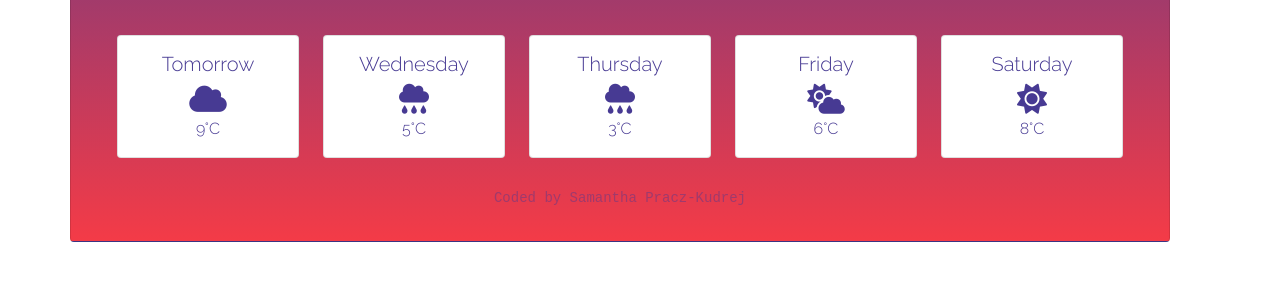
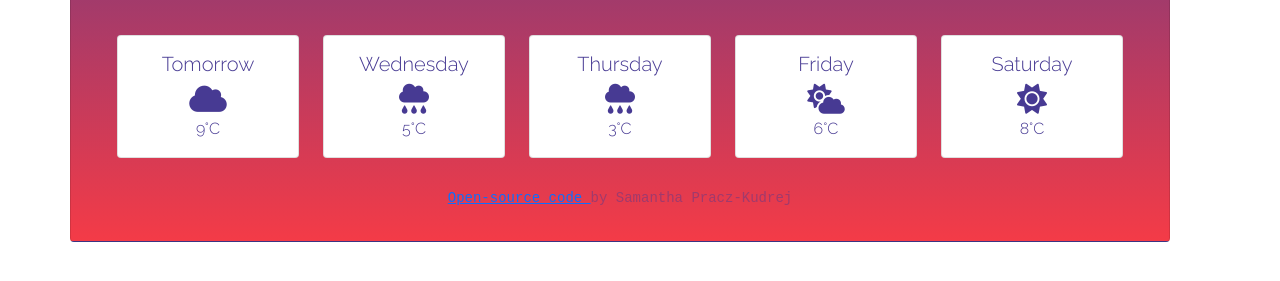
Before and after one commit to sammmmie/Weather-Project, a plain HTML site: page index.html in a window 1280 px wide. Shown: the part 363-644 px from the top of the page. Drawn offline with nearby package versions, Linux system fonts and the light colour scheme.

Commit message:
Add GitHub

```diff
--- a/index.html
+++ b/index.html
@@ -125,7 +125,7 @@
      </div>
 
 
-<p id="codedBy"> Coded by Samantha Pracz-Kudrej</p>
+<p id="codedBy"> <a href="https://github.com/sammmmie/Weather-Project.git"> Open-source code </a> by Samantha Pracz-Kudrej</p>
         </div>
      </div>
     </div>
```
